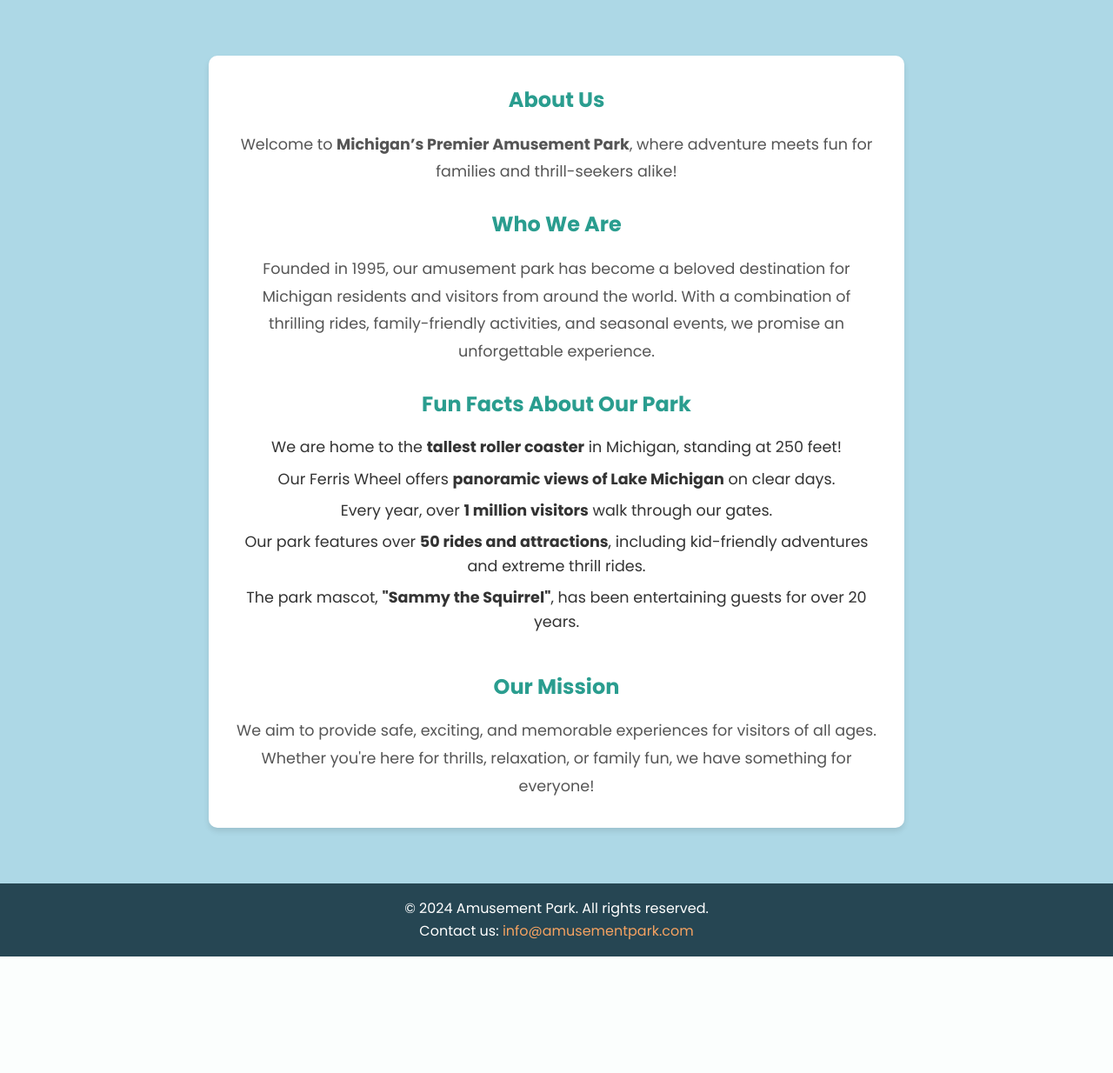
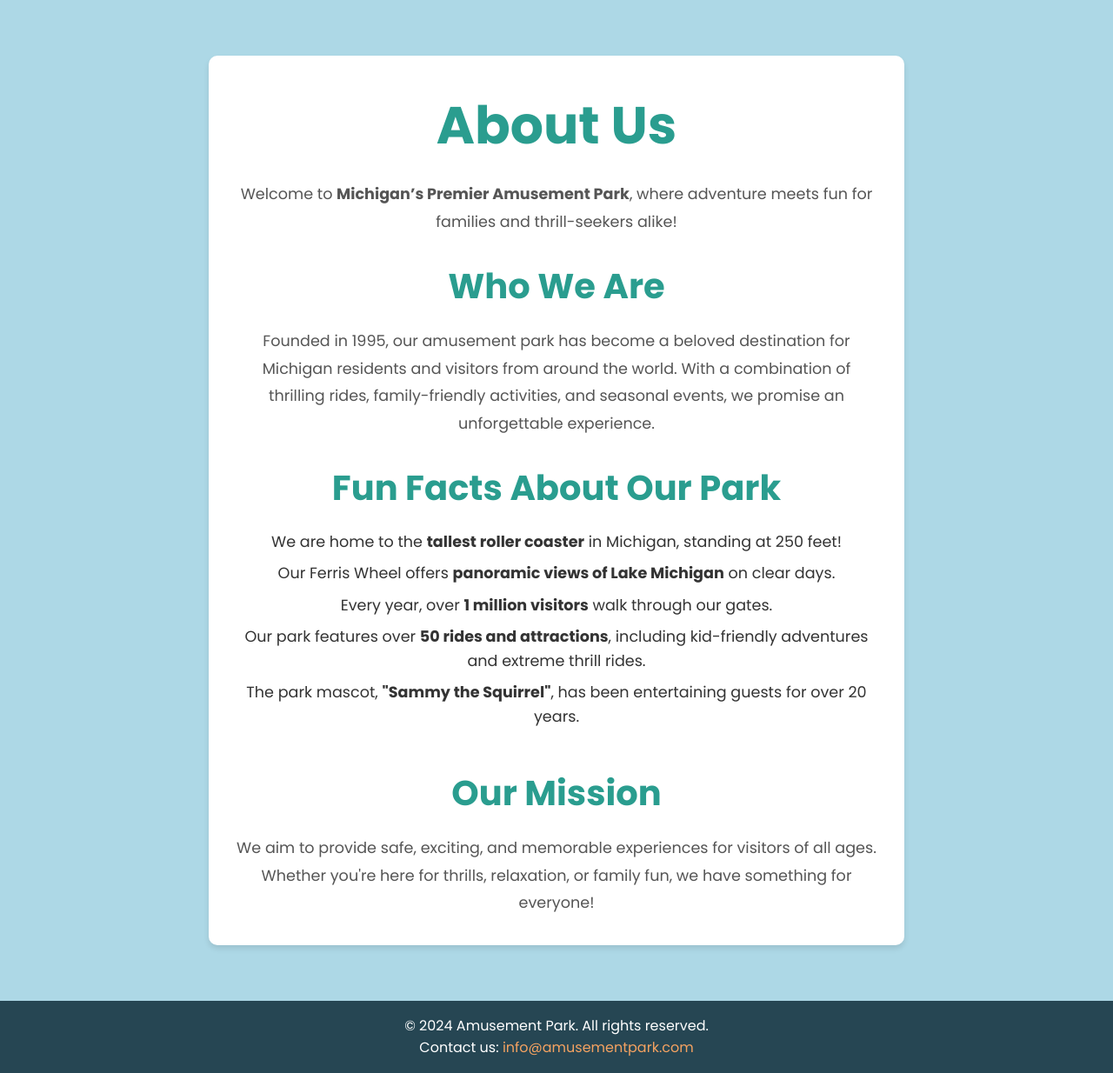
Before and after one commit to mara2360/amusement-park.github.io, a PHP site: page /about.html in a window 1280 px wide. Shown: the part 83-1317 px from the top of the page at 87% size. Before the commit the page ends 1183 px from the top, so only its background shows below. Run offline with PHP 8.4, Linux system fonts and the light colour scheme.

Commit message:
Update style.css

```diff
--- a/style.css
+++ b/style.css
@@ -215,9 +215,16 @@ main {
     text-align: center;
 }
 
-.about-section h1, h2 {
+.about-section h1 {
     color: #2a9d8f;
     margin-bottom: 1rem;
+    font-size: 60px
+}
+
+.about-section h2 {
+    color: #2a9d8f;
+    margin-bottom: 1rem;
+    font-size: 40px;
 }
 
 .about-section p {
```
